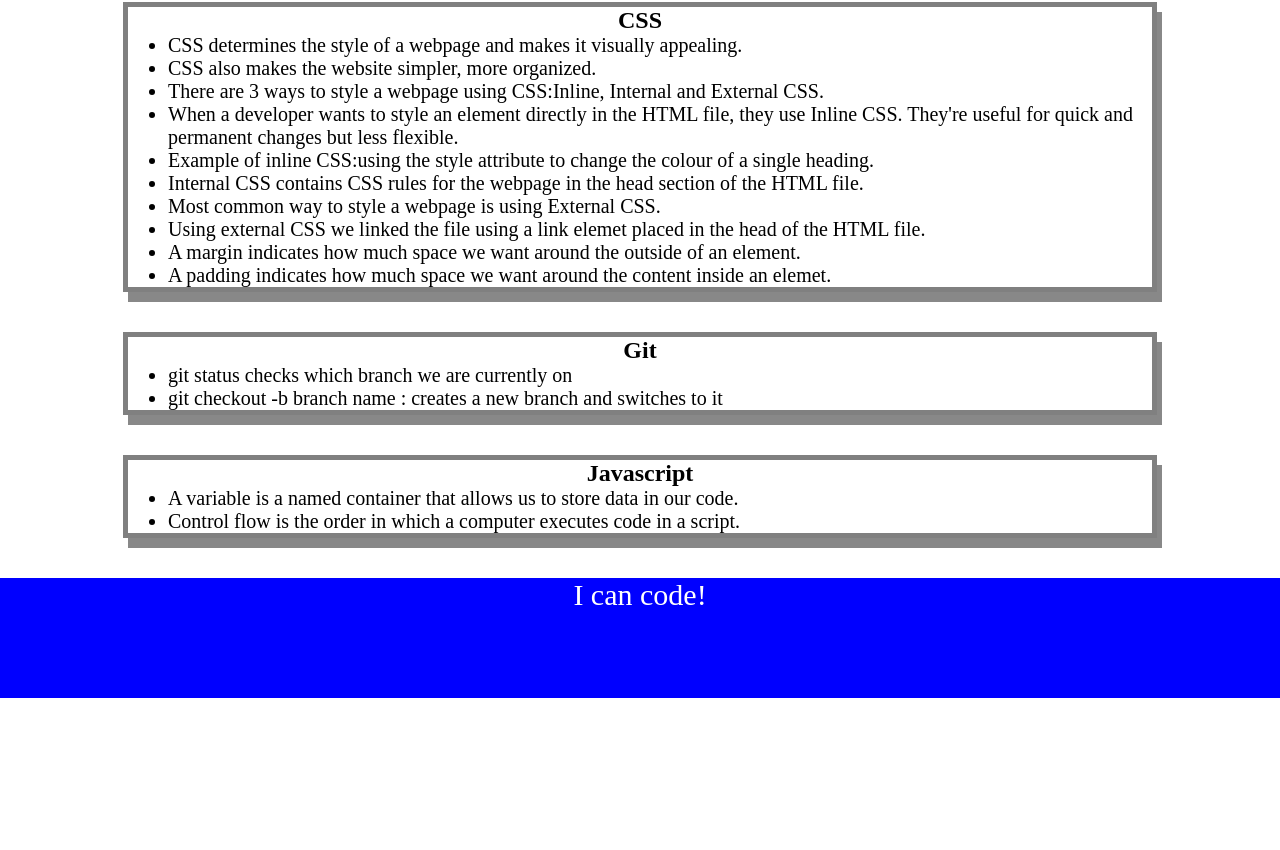
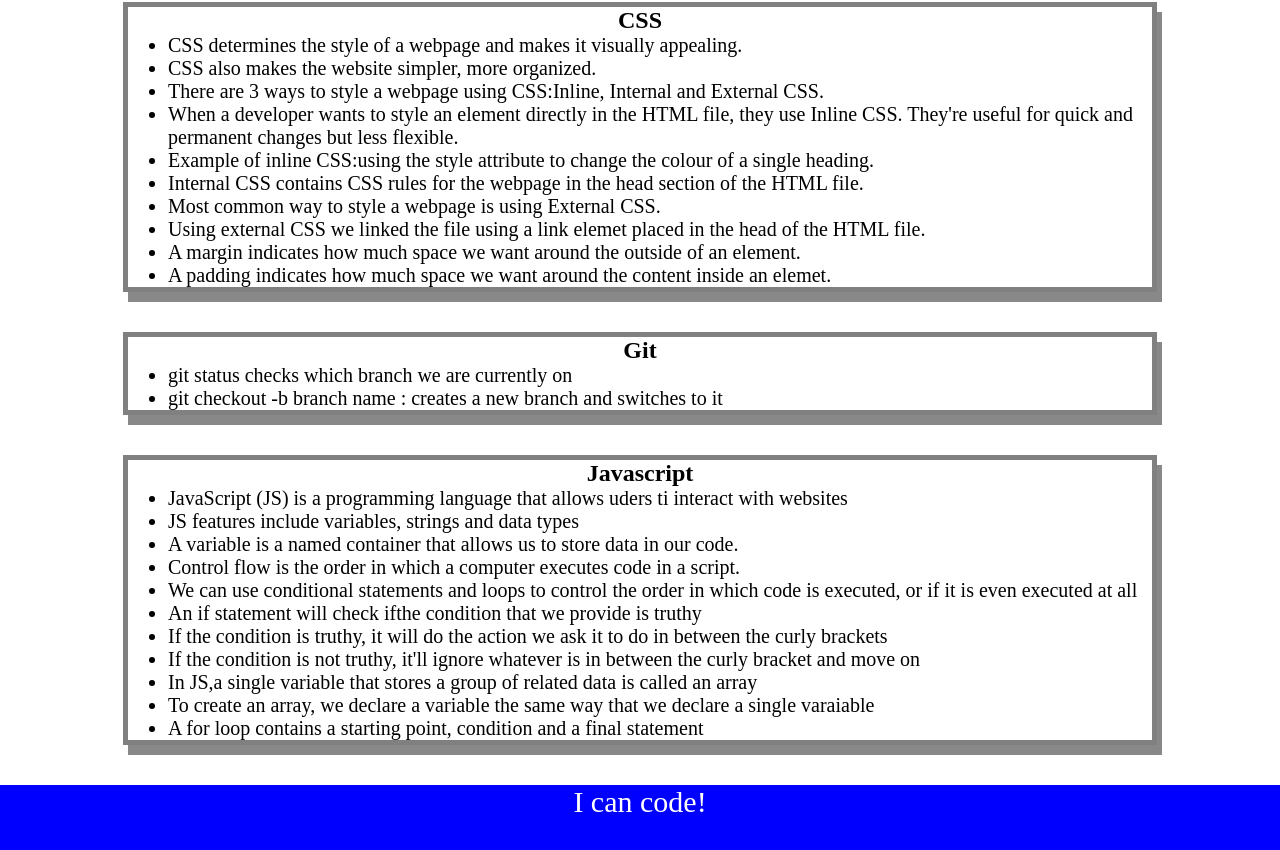
Before and after one commit to SwathiVinod19/prework-study-guide, a plain HTML site: page index.html in a window 1280 px wide. Shown: the part 304-1154 px from the top of the page. Before the commit the page ends 1002 px from the top, so only its background shows below. Drawn offline with Linux system fonts and the light colour scheme.

Commit message:
added js notes to project

```diff
--- a/index.html
+++ b/index.html
@@ -50,8 +50,17 @@
       <section class="card" id="javascript-section">
         <h2>Javascript</h2>
         <ul>
+          <li>JavaScript (JS) is a programming language that allows uders ti interact with websites</li>
+          <li>JS features include variables, strings and data types</li>
           <li>A variable is a named container that allows us to store data in our code.</li>
           <li>Control flow is the order in which a computer executes code in a script.</li>
+          <li>We can use conditional statements and loops to control the order in which code is executed, or if it is even executed at all</li>
+          <li>An if statement will check ifthe condition that we provide is truthy</li>
+          <li>If the condition is truthy, it will do the action we ask it to do in between the curly brackets</li>
+          <li>If the condition is not truthy, it'll ignore whatever is in between the curly bracket and move on</li>
+          <li>In JS,a single variable that stores a group of related data is called an array</li>
+          <li>To create an array, we declare a variable the same way that we declare a single varaiable</li>
+          <li>A for loop contains a starting point, condition and a final statement</li>
         </ul>
       </section>
     </main>
```
